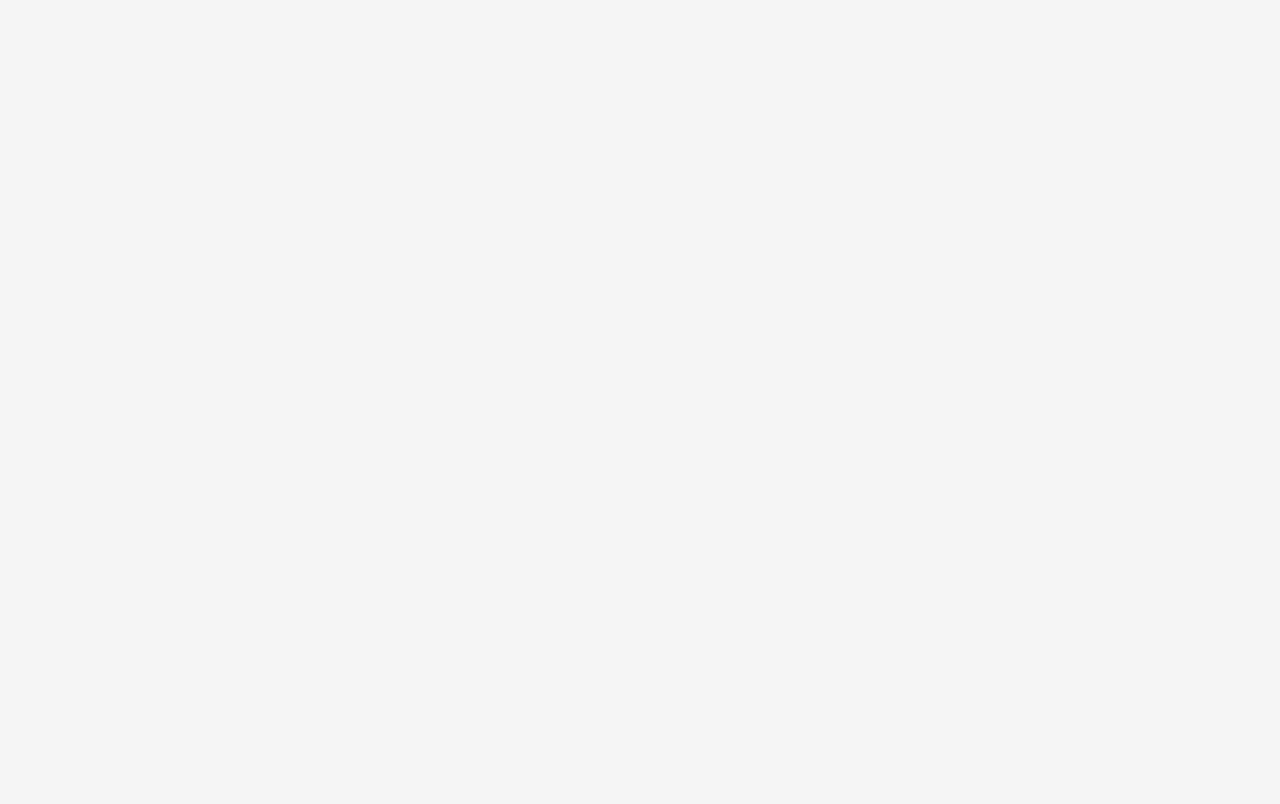
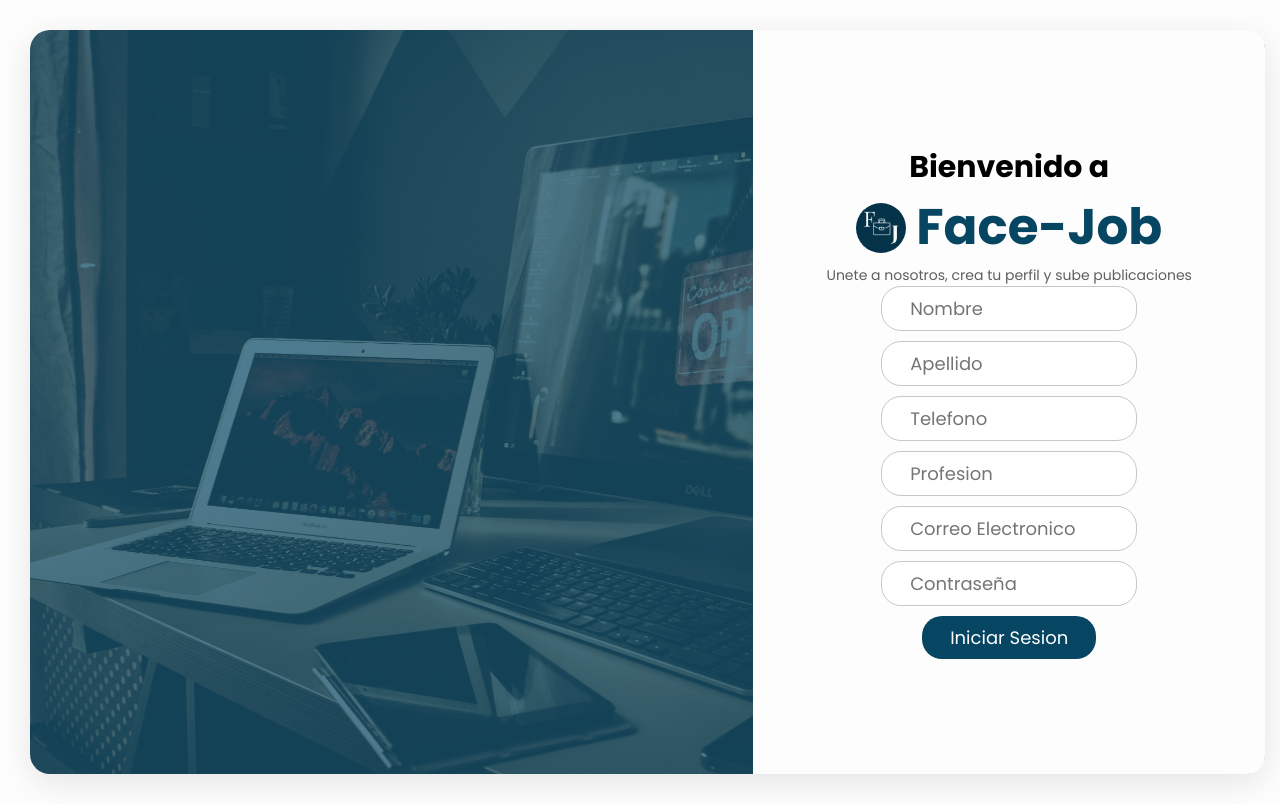
Before and after one commit to ADSI-CELADA/frontend-face-job, a React (Vite) app in the folder client/: page /login in a window 1280 px wide. Before the commit this address had no page. Built offline with nearby package versions, Linux system fonts and the light colour scheme.

Commit message:
Formulario de inicio y de resgstro

```diff
--- a/client/index.html
+++ b/client/index.html
@@ -2,10 +2,10 @@
 <html lang="en">
   <head>
     <meta charset="UTF-8" />
-    <link rel="icon" type="image/svg+xml" href="/vite.svg" />
+    <link rel="icon" type="image/svg+xml" href="./src/assets/img/Logo.png" />
     <meta name="viewport" content="width=device-width, initial-scale=1.0" />
     <link rel="stylesheet" href="https://unpkg.com/aos@next/dist/aos.css" />
-    <title>Vite + React</title>
+    <title>Face-Job</title>
   </head>
   <body>
     <div id="root"></div>
--- a/client/src/assets/css/style.css
+++ b/client/src/assets/css/style.css
@@ -5,7 +5,7 @@
     --color-tercer:#096A96;
     --color-cuarto:#3C86A8;
     --color-quinto:#064663;
-    --color-blanco: #f5f5f5;
+    --color-blanco: #fdfdfd;
     --color-negro:#0c0c0c;
     --boton-padding: 14px 34px;
     background: var(--color-blanco);
@@ -316,12 +316,124 @@ footer h2{
     font-size: 26px;
     color: var(--color-quinto);
 }
+footer p{
+    font-size: 10px;
+    color: #5f5f5f;
+}
 .footer-info a{
     color: var(--color-negro);
     text-decoration: none;
     font-size: 18px;
 }
-footer p{
-    font-size: 10px;
+/*---------------Sign Up------------------------*/
+.sign-up{
+    background:linear-gradient(#064663b6, #064663b6), url(../img/form.jpg) no-repeat;
+    background-position: center;
+    background-size: cover;
+    height: 93vh;
+    width: 96.5vw;
+    margin: 30px;
+    border-radius: 20px;
+    box-shadow: 0 8px 32px 0 rgba(0, 0, 0, 0.10);
+}
+.sign-up-form{
+    background:var(--color-blanco);
+    height: 93vh;
+    width: 40vw;
+    display: flex;
+    flex-direction: column;
+    justify-content: center;
+    align-items: center;
+    border-radius: 18px 0 0 18px;
+}
+.sign-up-form h2{
+    font-size: 30px;
+}
+.sign-up-form p{
+    font-size: 14px;
     color: #5f5f5f;
 }
+.sign-up-form section{
+    display: flex;
+    align-items: center;
+    gap: 10px;
+}
+.sign-up-form section img{
+    width: 50px;
+    height: 50px;
+    border-radius: 25px;
+}
+.sign-up-form section p{
+    font-size: 50px;
+    font-weight: 700;
+    color: var(--color-quinto);
+}
+form{
+    display: flex;
+    flex-direction: column;
+    align-items: center;
+    gap: 10px;
+    width: 20vw;
+}
+form input{
+    border: #c7c7c7 1px solid;
+    border-radius: 20px;
+    padding:8px 28px;
+    width: 20vw;
+}
+form input:focus{
+    outline: none;
+}
+form button{
+    background: var(--color-quinto);
+    border-radius: 20px;
+    border: none;
+    padding:8px 28px;
+    color: var(--color-blanco);
+}
+/*------------------Log In--------------------*/
+.log-in{
+    background:linear-gradient(#064663b6, #064663b6), url(../img/form.jpg) no-repeat;
+    background-position: center;
+    background-size: cover;
+    padding: 0;
+    height: 93vh;
+    width: 96.5vw;
+    margin: 30px;
+    border-radius: 20px;
+    box-shadow: 0 8px 32px 0 rgba(0, 0, 0, 0.10);
+    display: flex;
+    justify-content: flex-end;
+}
+.log-in-form{
+    background:var(--color-blanco);
+    height: 93vh;
+    width: 40vw;
+    display: flex;
+    flex-direction: column;
+    justify-content: center;
+    align-items: center;
+    border-radius: 0 18px 18px 0;
+}
+.log-in-form h2{
+    font-size: 30px;
+}
+.log-in-form p{
+    font-size: 14px;
+    color: #5f5f5f;
+}
+.log-in-form section{
+    display: flex;
+    align-items: center;
+    gap: 10px;
+}
+.log-in-form section img{
+    width: 50px;
+    height: 50px;
+    border-radius: 25px;
+}
+.log-in-form section p{
+    font-size: 50px;
+    font-weight: 700;
+    color: var(--color-quinto);
+}
--- a/client/src/components/ContainMiniCard.jsx
+++ b/client/src/components/Cards/ContainMiniCard.jsx
@@ -1,4 +1,4 @@
-import { MiniCard } from "./Cards/MiniCard"
+import { MiniCard } from "./MiniCard"
 
 export const ContainMiniCard= () => {
   return (
--- /dev/null
+++ b/client/src/components/Forms/LogIn.jsx
@@ -0,0 +1,25 @@
+import logo from '../../assets/img/logo.png'
+
+export const LogIn = () => {
+  return (
+    <div className="log-in">
+        <div className="log-in-form">
+            <h2>Bienvenido a</h2>
+            <section>
+                <img src={logo} alt="logo" />
+                <p>Face-Job</p>
+            </section>
+            <p>Unete a nosotros, crea tu perfil y sube publicaciones</p>
+            <form action="">
+                <input placeholder='Nombre' type="text" id="name" />
+                <input placeholder='Apellido' type="text" id="last-name" />
+                <input placeholder='Telefono' type="text" id="number" />
+                <input placeholder='Profesion' type="text" id="profesion" />
+                <input placeholder='Correo Electronico' type="email" id="email" />
+                <input placeholder='Contraseña' type="password" id="password" />
+                <button>Iniciar Sesion</button>
+            </form>
+        </div>
+    </div>
+  )
+}
--- /dev/null
+++ b/client/src/components/Forms/SignUp.jsx
@@ -0,0 +1,25 @@
+import logo from '../../assets/img/logo.png'
+
+export const SignUp = () => {
+  return (
+    <div className="sign-up">
+        <div className="sign-up-form">
+            <h2>Bienvenido a</h2>
+            <section>
+                <img src={logo} alt="logo" />
+                <p>Face-Job</p>
+            </section>
+            <p>Unete a nosotros, crea tu perfil y sube publicaciones</p>
+            <form action="">
+                <input placeholder='Nombre' type="text" id="name" />
+                <input placeholder='Apellido' type="text" id="last-name" />
+                <input placeholder='Telefono' type="text" id="number" />
+                <input placeholder='Profesion' type="text" id="profesion" />
+                <input placeholder='Correo Electronico' type="email" id="email" />
+                <input placeholder='Contraseña' type="password" id="password" />
+                <button>Registrarse</button>
+            </form>
+        </div>
+    </div>
+  )
+}
--- a/client/src/components/Navbar.jsx
+++ b/client/src/components/Navbar.jsx
@@ -26,11 +26,11 @@ export const Navbar = () =>  {
               </a>
             </li>
           </ul>
-          <div className="log-in">
-              <a href="/inicioSesionC" className="btn">
+          {/* <div className="log-in">
+              <a href="/login" className="btn">
                 Iniciar Sesion
               </a>
-            </div>
+            </div> */}
     </nav>
   )
 }
--- a/client/src/routers/Router.jsx
+++ b/client/src/routers/Router.jsx
@@ -1,4 +1,6 @@
 import { Route, Routes } from "react-router-dom";
+import { LogIn } from "../components/Forms/LogIn";
+import { SignUp } from "../components/Forms/SignUp";
 // // import {RegistroC, InicioSC, ProfileC, CatalogueC, SubirPost, SubirPostText, EscojePost, DropdownMenu } from "../components/barril.js"
 // import { AuthContextProvider } from "../context/AuthContext.jsx";
 import Index from "../pages/Index"
@@ -9,8 +11,10 @@ export const Router = () => {
       {/* <AuthContextProvider> */}
         <Routes>
           <Route path="/" element={<Index />} />
+          <Route path="/signup" element={<SignUp />} />
+          <Route path="/login" element={<LogIn />} />
           {/*
-          <Route path="/registroC" element={<RegistroC />} />
+
           <Route path="/inicioSesionC" element={<InicioSC />} />
           <Route path="/profile" element={<ProfileC />} />
           <Route path="/catalogue" element={<CatalogueC />} />
```
Also changed, not shown: client/src/pages/Index.jsx (+6 -6 lines), client/src/assets/img/form.jpg.
